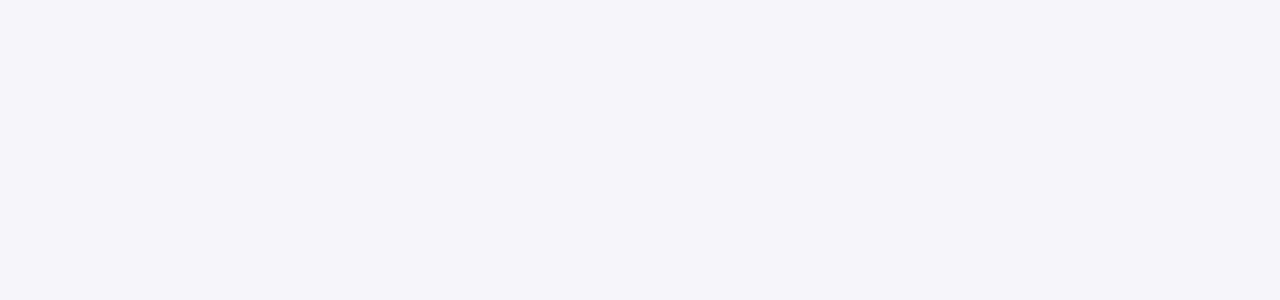
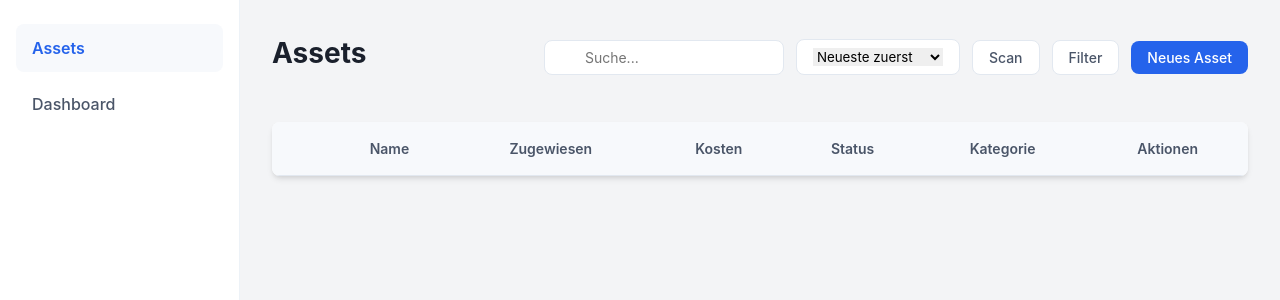
Before and after one commit to nilsmenge/Inventarisierungstool, a React (Vite) app in the folder frontend/: page /assets in a window 1280 px wide. Before the commit this address had no page. Shown: the top 300 px of the page. Built offline with nearby package versions, Linux system fonts and the light colour scheme.

Commit message:
initial commit

```diff
--- a/frontend/src/App.jsx
+++ b/frontend/src/App.jsx
@@ -20,7 +20,7 @@ const App = () => {
         <Route path='/dashboard' element={<Dashboard />} />
         <Route path='/navigator' element={<Navigator />} />
         <Route path='/inventory' element={<Inventory />} />
-        <Route path='/asset' element={<AssetManager />} />
+        <Route path='/assets' element={<AssetManager />} />
       </Routes>
     </div>
     </BrowserRouter>
--- a/frontend/src/Components/AssetManager/AssetManager.css
+++ b/frontend/src/Components/AssetManager/AssetManager.css
@@ -2,9 +2,12 @@
     background-color: #f3f4f6;
     min-height: 100vh;
     display: flex;
+    line-height: 1.5;
+    margin: 0;
+    padding: 0;
 }
 
-.sidebar{
+.sideb{
     width: 15rem;
     background-color: white;
     border-right: 1px solid #edf2f7;
@@ -44,8 +47,7 @@
     font-weight: 600;
 }
 
-
-/* Main content area */
+/* Main Content */
 .main-content{
     flex-grow: 1;
     padding: 1rem 2rem;
@@ -53,7 +55,7 @@
 
 .content-wrapper{
     max-width: 87.5rem;
-    margin: 0 auto;
+    margin: 0;
 }
 
 .content-header{
@@ -64,94 +66,50 @@
     padding: 1rem 0;
 }
 
-.page-title{
+.asset-title{
     font-size: 1.75rem;
     font-weight: 700;
     color: #1a202c;
-    margin: 0; /* Verhindert Standard-Margins für h1 */
-    height: 40px;
-    display: flex;
-    align-items: center;
 }
 
 .header-actions{
     display: flex;
     align-items: center;
     gap: 0.75rem;
-    height: 40px; /* Einheitliche Höhe für alle Elemente */
 }
 
-/* Gemeinsame Stile für interaktive Elemente */
-.search-input,
-.select-option {
-    height: 40px;
-    box-sizing: border-box;
+.search-con{
+     position: relative;
+}
+
+.search-inp{
+    padding: 0.5rem 1rem 0.5rem 2.5rem;
+    border: 1px solid #e2e8f0;
     border-radius: 0.5rem;
     font-size: 0.875rem;
-    font-weight: 500;
+    width: 15rem;
     transition: all 0.2s ease;
 }
 
-.search-container{
-    position: relative;
-    height: 40px;
-    display: flex;
-    align-items: center;
-}
-
-.search-input{
-    padding: 0 1rem;
-    border: 1px solid #e2e8f0;
-    width: 15rem;
-    height: 40px;
-    display: block;
-}
-
-.search-input:focus{
+.search-inp:focus{
     outline: none;
     border-color: #2563eb;
     box-shadow: 0 0 0 0.75px rgba(37, 99, 235, 1);
 }
 
-.dropdown{
-    position: relative;
-    height: 40px;
+.btn-default{
     display: flex;
     align-items: center;
-}
-
-.select-option{
-    display: block;
+    gap: 0.5rem;
     background-color: white;
     color: #4a5568;
     border: 1px solid #e2e8f0;
-    padding: 0 1rem;
-    cursor: pointer;
-    height: 40px;
-    appearance: auto;
-}
-
-.btn-default,
-.btn-newasset {
-    height: 40px;
-    min-height: 40px;
-    line-height: 1;
-    display: inline-flex;
-    align-items: center;
-    justify-content: center;
-    box-sizing: border-box;
     border-radius: 0.5rem;
+    padding: 0.5rem 1rem;
     font-size: 0.875rem;
     font-weight: 500;
+    cursor: pointer;
     transition: all 0.2s ease;
-    padding: 0 1rem;
-    cursor: pointer;
-}
-
-.btn-default{
-    background-color: white;
-    color: #4a5568;
-    border: 1px solid #e2e8f0;
 }
 
 .btn-default:hover{
@@ -160,11 +118,73 @@
 }
 
 .btn-newasset{
+    display: flex;
+    align-items: center;
+    gap: 0.5rem;
     background-color: #2563eb;
     color: white;
     border: none;
+    border-radius: 0.5rem;
+    padding: 0.5rem 1rem;
+    font-size: 0.875rem;
+    font-weight: 500;
+    cursor: pointer;
+    transition: all 0.2s ease;
 }
 
 .btn-newasset:hover{
     background-color: #1d4ed8;
 }
+
+.dropd{
+    display: flex;
+    align-items: center;
+    gap: 0.5rem;
+    background-color: white;
+    color: #4a5568;
+    border: 1px solid #e2e8f0;
+    border-radius: 0.5rem;
+    padding: 0.5rem 1rem;
+    font-size: 0.875rem;
+    font-weight: 500;
+    cursor: pointer;
+    transition: all 0.2s ease;
+}
+
+.select-option{
+    border: none;
+    width: 100%;
+    cursor: pointer;
+}
+
+.select-option:focus{
+    outline: none;
+}
+
+
+
+/* Tabelle */
+.table-con{
+    background-color: white;
+    border-radius: 0.5rem;
+    box-shadow: 0 4px 6px -1px rgba(0, 0, 0, 0.1), 0 2px 4px -1px rgba(0, 0, 0, 0.06);
+    overflow: hidden;
+}
+
+.asset-tab{
+    width: 100%;
+    border-collapse: collapse;
+}
+
+.asset-tab thead{
+    background-color: #f7f9fc;
+    border-bottom: 1px solid #e2e8f0;
+}
+
+.asset-tab th{
+    padding: 1rem;
+    text-align: lefts;
+    font-weight: 600;
+    color: #4a5568;
+    font-size: 0.875rem;
+}
--- a/frontend/src/Components/AssetManager/AssetManager.jsx
+++ b/frontend/src/Components/AssetManager/AssetManager.jsx
@@ -9,7 +9,7 @@ const AssetManager = () => {
   return (
     <div className='asset-manager-container'>
         {/*Sidebar*/}
-        <div className='sidebar'>
+        <div className='sideb'>
             <nav className='nav-menu'>
                 {menuItems.map((item, idx) => (
                   <a
@@ -28,16 +28,16 @@ const AssetManager = () => {
         <div className='main-content'>
             <div className='content-wrapper'>
                 <div className='content-header'>
-                    <h1 className='page-title'>Assets</h1>
+                    <h1 className='asset-title'>Assets</h1>
                     <div className='header-actions'>
-                        <div className='search-container'>
+                        <div className='search-con'>
                             <input
                                 type="text"
                                 placeholder='Suche...'
-                                className='search-input'
+                                className='search-inp'
                             />
                         </div>
-                        <div className='dropdown'>
+                        <div className='dropd'>
                             <select className='select-option'>
                                 <option value="Neueste zuerst">Neueste zuerst</option>
                                 <option value="Alphabetisch A-Z">Alphabetisch A-Z</option>
@@ -49,6 +49,22 @@ const AssetManager = () => {
                         <button className='btn-newasset'>Neues Asset</button>
                     </div>
                 </div>
+
+                <div className='table-con'>
+                    <table className='asset-tab'>
+                        <thead>
+                            <tr>
+                                <th></th>
+                                <th>Name</th>
+                                <th>Zugewiesen</th>
+                                <th>Kosten</th>
+                                <th>Status</th>
+                                <th>Kategorie</th>
+                                <th className='action-col'>Aktionen</th>
+                            </tr>
+                        </thead>
+                    </table>
+                </div>
             </div>
         </div>
     </div>
--- a/frontend/src/Components/Inventory/Inventory.css
+++ b/frontend/src/Components/Inventory/Inventory.css
@@ -81,7 +81,7 @@ body {
   -webkit-text-fill-color: transparent;
 }
 
-.nav-menu {
+.nav-menus {
   display: flex;
   flex-direction: column;
   gap: 0.5rem;
--- a/frontend/src/Components/Inventory/Inventory.jsx
+++ b/frontend/src/Components/Inventory/Inventory.jsx
@@ -270,7 +270,7 @@ export default function AssetManagement() {
           <span className="brand-logo">sortful</span>
         </div>
 
-        <nav className="nav-menu">
+        <nav className="nav-menus">
           <a href="#" className="nav-items">
             <svg xmlns="http://www.w3.org/2000/svg" className="nav-icon" fill="none" viewBox="0 0 24 24" stroke="currentColor">
               <path strokeLinecap="round" strokeLinejoin="round" strokeWidth={2} d="M4 6a2 2 0 012-2h2a2 2 0 012 2v2a2 2 0 01-2 2H6a2 2 0 01-2-2V6z" />
--- a/frontend/src/Components/Navigator/Navigator.jsx
+++ b/frontend/src/Components/Navigator/Navigator.jsx
@@ -11,7 +11,7 @@ const Navigator = () => {
     navigate('/scanner')
   }
   const handleInventory = () => {
-    navigate('/asset')
+    navigate('/assets')
   }
 
   return (
```
